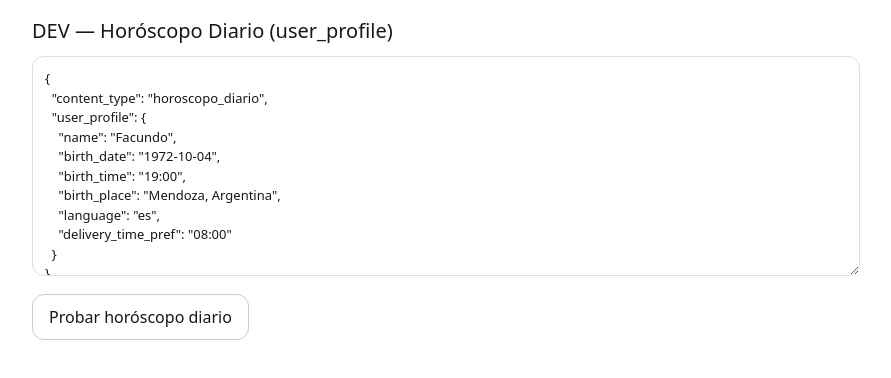
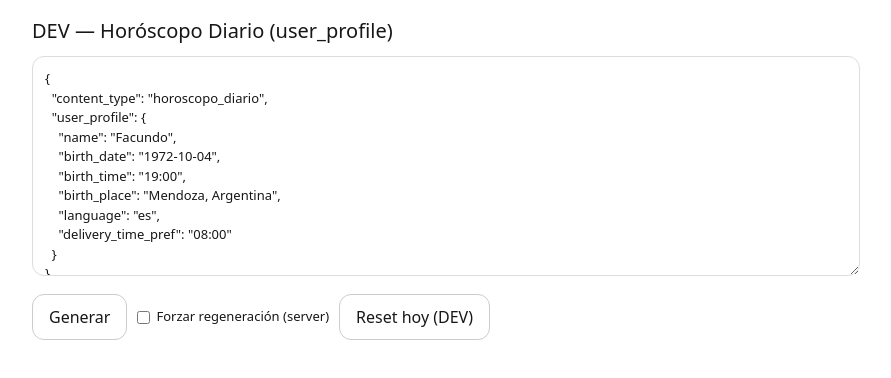
Before and after one commit to facundocampoo-glitch/nextjs-boilerplate, a Next.js app: page /dev-diario in a window 1280 px wide. Shown: the top 378 px of the page, without its empty margins (194-1085 px from the left). Built offline with nearby package versions, Linux system fonts and the light colour scheme.

Commit message:
feat(dev-diario): add reset + force regenerate controls for testing

```diff
--- a/app/dev-diario/page.tsx
+++ b/app/dev-diario/page.tsx
@@ -1,10 +1,9 @@
 "use client";
 
-import { useState, useEffect } from "react";
+import { useEffect, useMemo, useState } from "react";
 
 export default function DevDiario() {
   const todayKey = new Date().toISOString().slice(0, 10);
-  const storageKey = `horoscopo_diario_${todayKey}`;
 
   const [body, setBody] = useState(`{
   "content_type": "horoscopo_diario",
@@ -19,29 +18,65 @@ export default function DevDiario() {
 }`);
   const [loading, setLoading] = useState(false);
   const [text, setText] = useState("");
+  const [meta, setMeta] = useState<any>(null);
   const [error, setError] = useState("");
   const [alreadyGenerated, setAlreadyGenerated] = useState(false);
+
+  // DEV toggles
+  const [forceServer, setForceServer] = useState(false);
+
+  const storageKey = useMemo(() => {
+    // guardamos por día + por nombre (para no trabar pruebas)
+    try {
+      const parsed = JSON.parse(body);
+      const name = String(parsed?.user_profile?.name || "anon")
+        .trim()
+        .toLowerCase()
+        .replace(/\s+/g, "_");
+      return `horoscopo_diario_${todayKey}_${name}`;
+    } catch {
+      return `horoscopo_diario_${todayKey}_anon`;
+    }
+  }, [body, todayKey]);
 
   useEffect(() => {
     const saved = localStorage.getItem(storageKey);
     if (saved) {
       setText(saved);
       setAlreadyGenerated(true);
+    } else {
+      setText("");
+      setAlreadyGenerated(false);
     }
-  }, []);
+    // reset meta cuando cambia el user
+    setMeta(null);
+    setError("");
+  }, [storageKey]);
+
+  function resetToday() {
+    localStorage.removeItem(storageKey);
+    setText("");
+    setMeta(null);
+    setError("");
+    setAlreadyGenerated(false);
+  }
 
   async function run() {
-    if (alreadyGenerated) return;
+    // si ya existe y NO estás forzando, no hacemos nada
+    if (alreadyGenerated && !forceServer) return;
 
     setLoading(true);
     setError("");
-    setText("");
+    setMeta(null);
 
     try {
       const res = await fetch("/api/generate", {
         method: "POST",
         headers: { "Content-Type": "application/json" },
-        body,
+        body: JSON.stringify({
+          ...JSON.parse(body),
+          force_regenerate: forceServer, // 👈 nuevo
+        }),
       });
 
       const data = await res.json();
@@ -51,10 +86,15 @@ export default function DevDiario() {
         return;
       }
 
-      setText(data.text);
-      localStorage.setItem(storageKey, data.text);
+      setText(data.text || "");
+      setMeta({
+        cached: data.cached,
+        memory_used: data.memory_used,
+      });
+
+      // guardamos local para no re-spamear desde el navegador
+      localStorage.setItem(storageKey, data.text || "");
       setAlreadyGenerated(true);
-
     } catch (e: any) {
       setError(e?.message || "Error desconocido");
     } finally {
@@ -77,29 +117,52 @@ export default function DevDiario() {
           fontSize: 13,
           borderRadius: 12,
           border: "1px solid #ddd",
-          minHeight: 220
+          minHeight: 220,
         }}
       />
 
-      <div style={{ marginTop: 12 }}>
+      <div style={{ marginTop: 12, display: "flex", gap: 10, flexWrap: "wrap", alignItems: "center" }}>
         <button
           onClick={run}
-          disabled={loading || alreadyGenerated}
+          disabled={loading || (alreadyGenerated && !forceServer)}
           style={{
             padding: "10px 16px",
             borderRadius: 12,
             border: "1px solid #ccc",
-            cursor: alreadyGenerated ? "not-allowed" : "pointer",
-            opacity: alreadyGenerated ? 0.6 : 1
+            cursor: loading ? "not-allowed" : "pointer",
+            opacity: loading ? 0.7 : 1,
           }}
         >
-          {loading
-            ? "Generando..."
-            : alreadyGenerated
-            ? "Ya generado hoy"
-            : "Probar horóscopo diario"}
+          {loading ? "Generando..." : alreadyGenerated && !forceServer ? "Ya generado hoy" : "Generar"}
+        </button>
+
+        <label style={{ display: "flex", gap: 6, alignItems: "center", fontSize: 13 }}>
+          <input
+            type="checkbox"
+            checked={forceServer}
+            onChange={(e) => setForceServer(e.target.checked)}
+          />
+          Forzar regeneración (server)
+        </label>
+
+        <button
+          onClick={resetToday}
+          style={{
+            padding: "10px 16px",
+            borderRadius: 12,
+            border: "1px solid #ccc",
+            cursor: "pointer",
+          }}
+        >
+          Reset hoy (DEV)
         </button>
       </div>
+
+      {meta && (
+        <pre style={{ marginTop: 10, background: "#f7f7f7", padding: 10, borderRadius: 12, fontSize: 12 }}>
+{JSON.stringify(meta, null, 2)}
+        </pre>
+      )}
 
       {error && (
         <pre style={{ marginTop: 14, color: "crimson", whiteSpace: "pre-wrap" }}>
```
